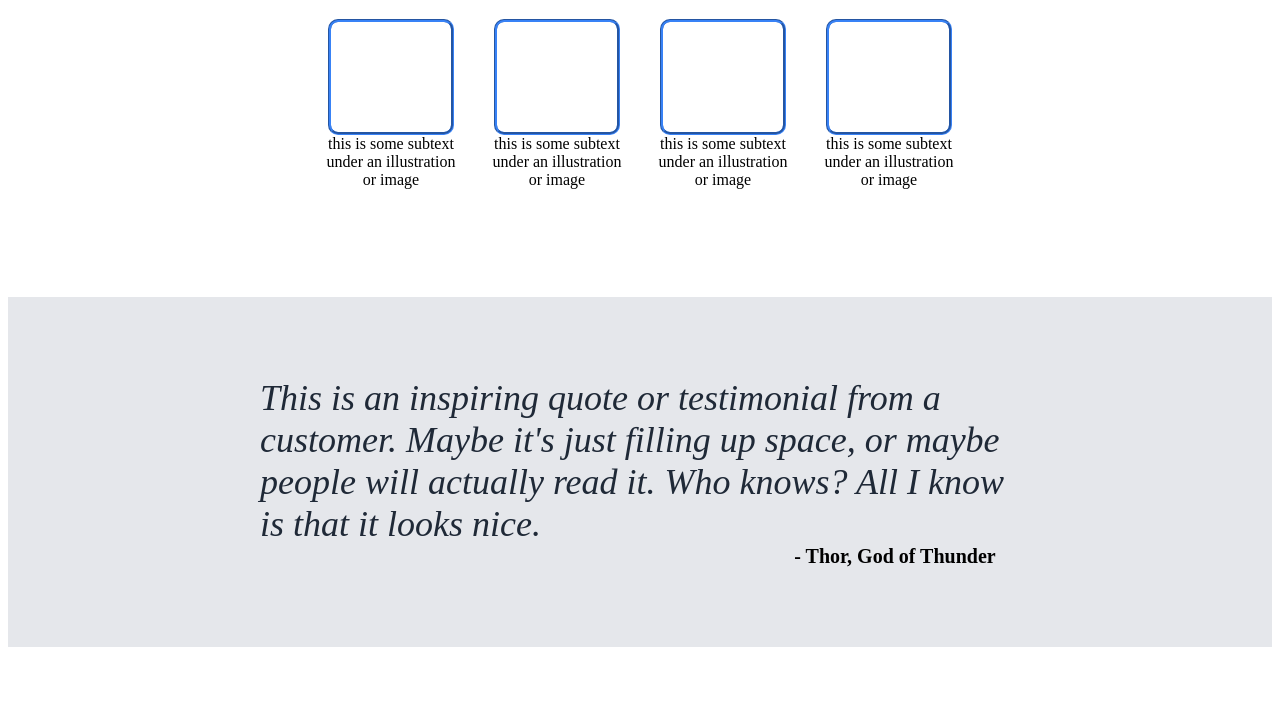
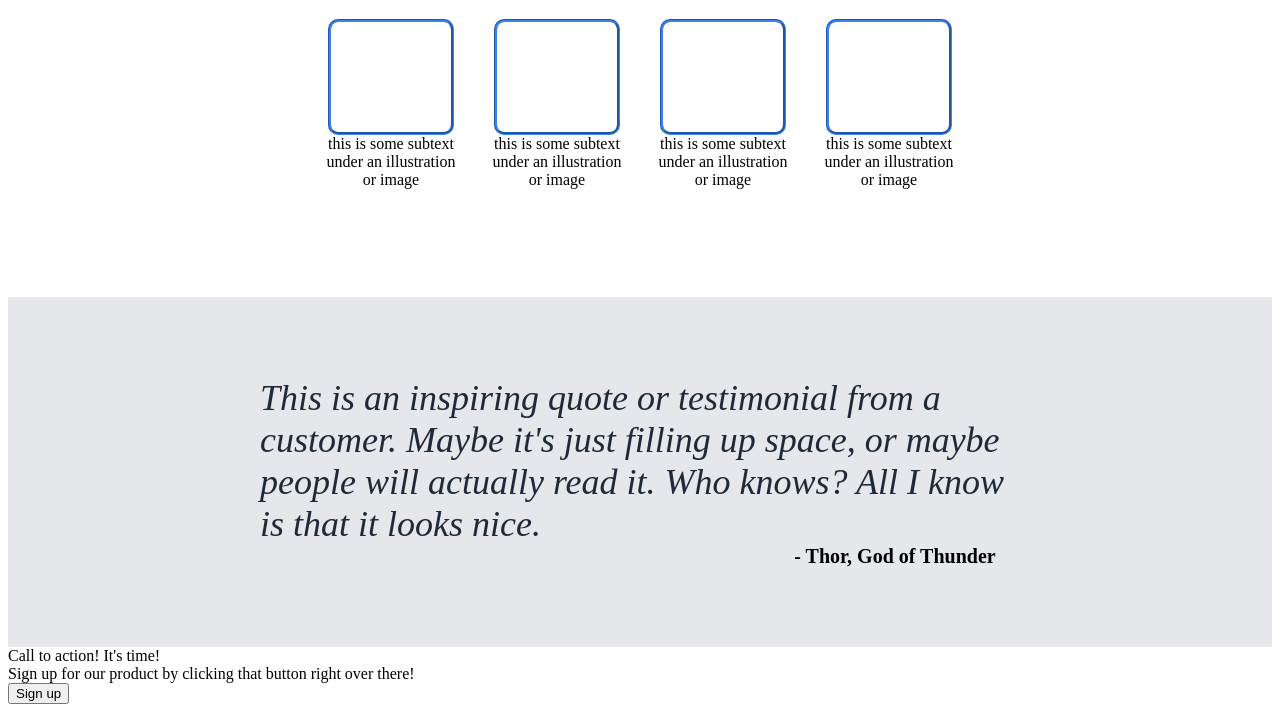
Before and after one commit to sdhinsa11/Odin-Landing-Page, a plain HTML site: page index.html in a window 1280 px wide. Shown: the part 608-1320 px from the top of the page. Before the commit the page ends 1263 px from the top, so only its background shows below. Drawn offline with Linux system fonts and the light colour scheme.

Commit message:
The last block

```diff
--- a/index.html
+++ b/index.html
@@ -52,6 +52,15 @@
       </div>
     </div>
 
+    <div class = "Fourth">
+      <div class = "Blue-box">
+        <div class = "Bolder-text">Call to action! It's time!</div>
+        <div class = "Smaller-text">Sign up for our product by clicking that button right over there!</div>
+        <button class = "other-button"> Sign up</button>
+
+      </div>
+    </div>
+
 
 
 
```
